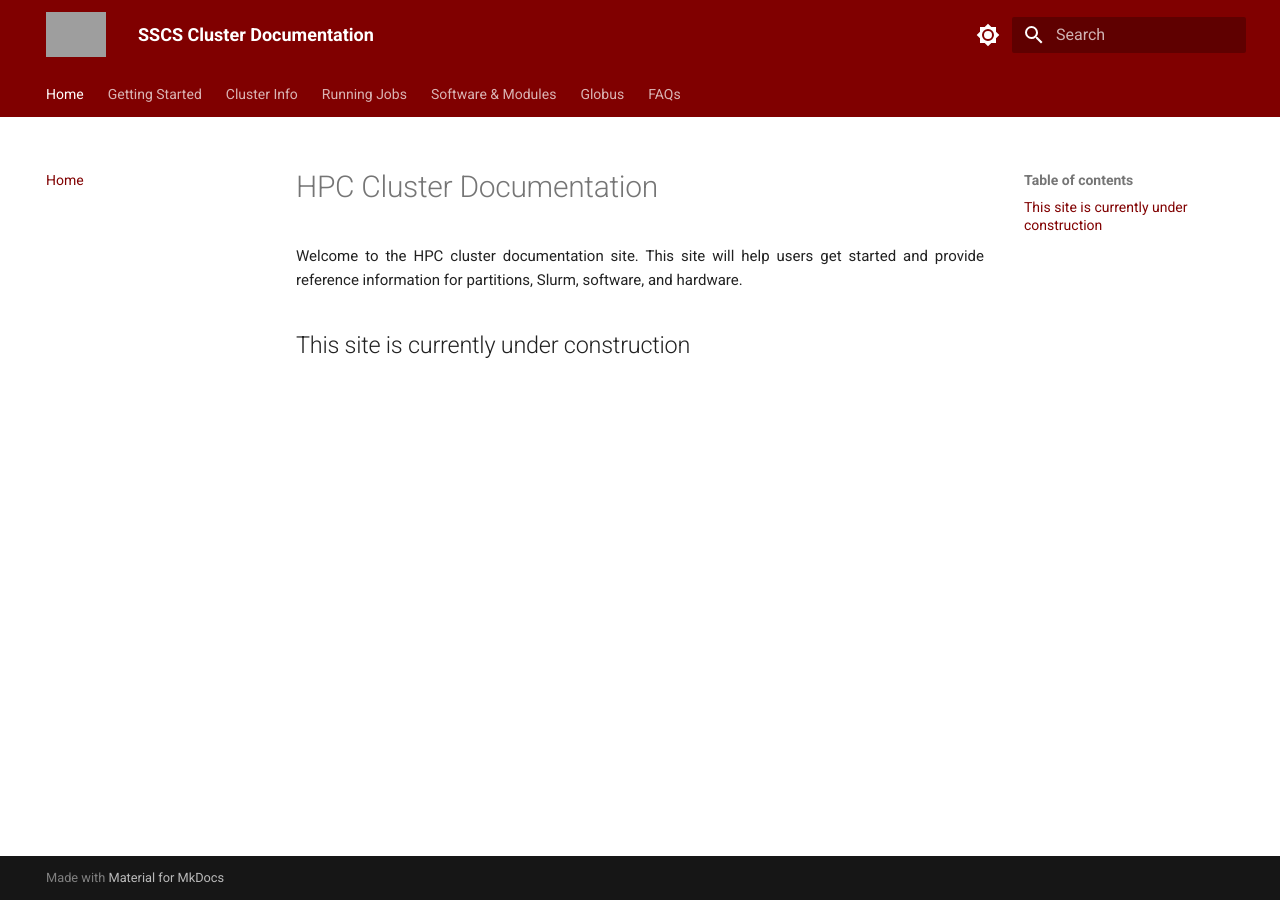
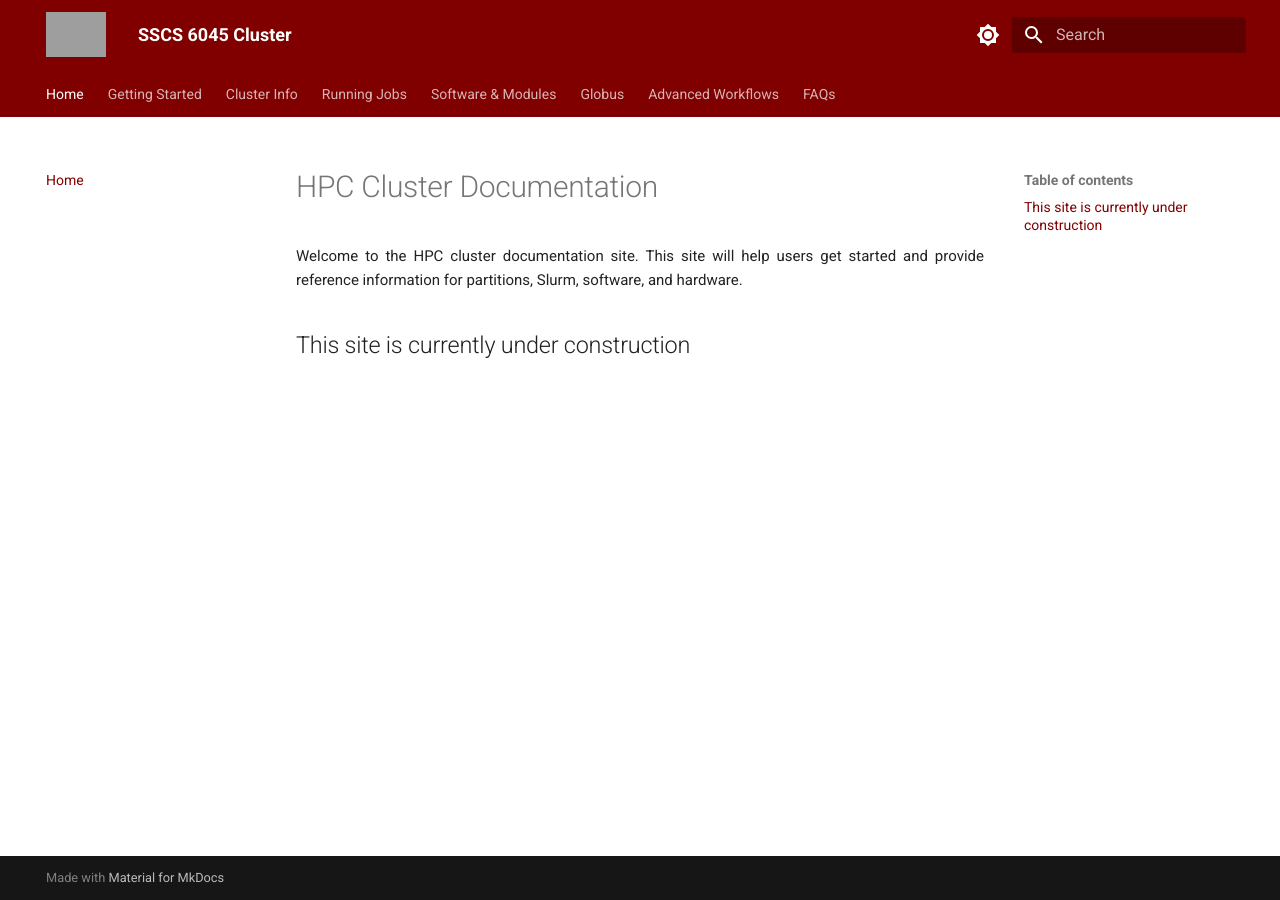
Before and after one commit to uchicago-ssd-sscs/hpc-docs, an MkDocs documentation site: the page built from docs/index.md, in a window 1280 px wide. Built offline with MkDocs 1.6.1 and Material for MkDocs 9.7.7, drawn with Linux system fonts in a browser that asks for light colours; grey boxes are pictures that could not be loaded.

Commit message:
Updated Cluster Name

```diff
--- a/mkdocs.yml
+++ b/mkdocs.yml
@@ -1,4 +1,4 @@
-site_name: SSCS Cluster Documentation
+site_name: SSCS 6045 Cluster
 site_url: https://uchicago-ssd-sscs.github.io/hpc-docs
 nav:
 - Home: 'index.md'
@@ -12,6 +12,7 @@ nav:
 - Cluster Info:
   - Cluster Partitions: 'hardware/cluster-partitions.md'
   - Cluster Hardware: 'hardware/cluster-hardware-spec.md'
+  - Directory Structure: 'hardware/directory-structure.md'
 - Running Jobs:
   - Overview: 'jobs/overview.md'
   - Submitting Jobs: 'jobs/submitting-jobs.md'
@@ -27,6 +28,7 @@ nav:
   - Overview: 'globus/overview.md'
   - Logging In to Globus: 'globus/logging-in-to-globus.md'
   - File Transfer with Globus: 'globus/file-transfer-with-globus.md'
+- Advanced Workflows: 'advanced-workflows/index.md'
 - FAQs: 'frequently-asked-questions.md'
 # - Connecting: 'connecting/connecting.md'
 # - Slurm: 'slurm/slurm.md'
```
